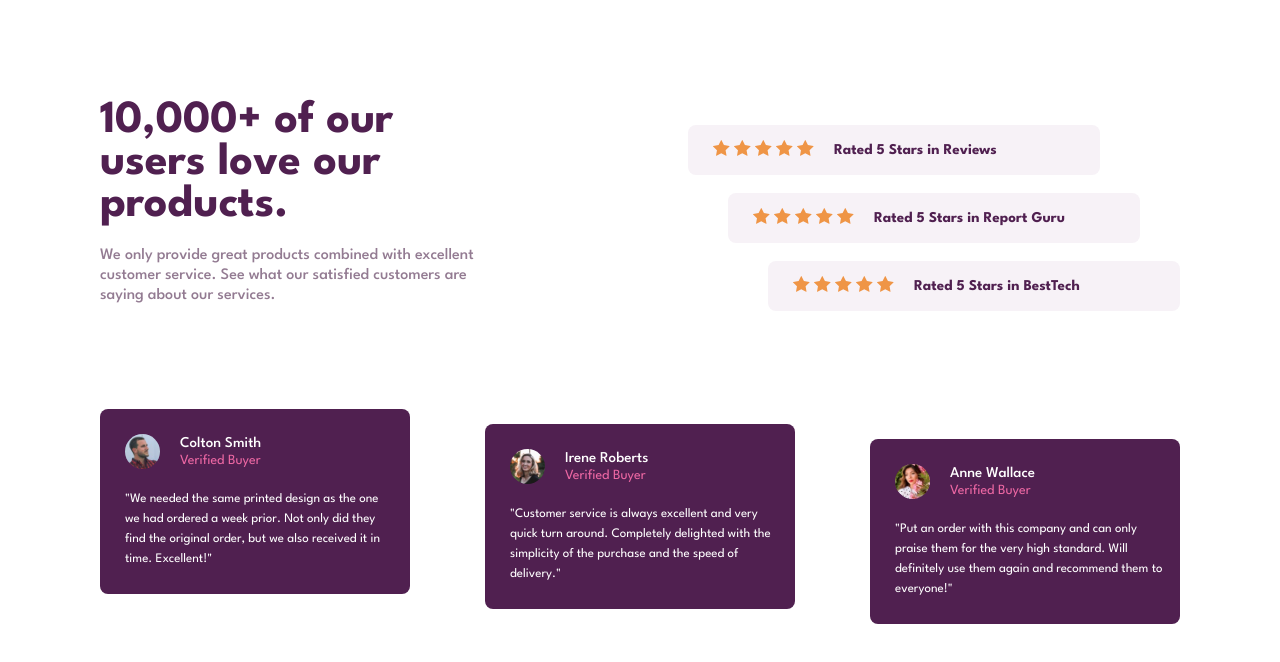
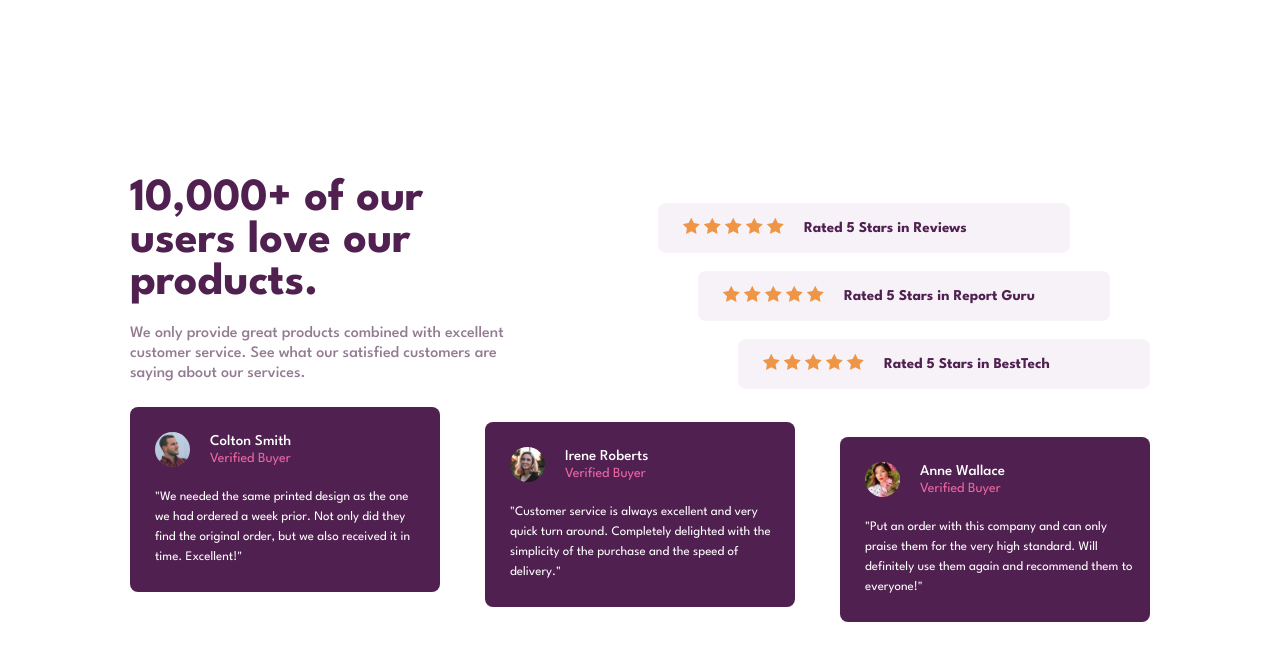
Before and after one commit to Oxillius/Website-Practice, a plain HTML site: page social-proof-section-master/index.html in a window 1280 px wide. Drawn offline with Linux system fonts and the light colour scheme.

Commit message:
Fixed center and resizing issue

```diff
--- a/social-proof-section-master/style.css
+++ b/social-proof-section-master/style.css
@@ -12,14 +12,17 @@
     padding: 0;
 }
 
-.body {
-    max-width: 1200px;
+body {
+    display: grid;
+    place-content: center;
+    min-height: 100vh;
 }
 
 .hero {
     display: flex;
     justify-content: space-between;
-    margin: 100px 100px 80px 100px;
+    max-width: 1200px;
+    margin-top: 50px;
 }
 
 .hero--text {
@@ -72,7 +75,8 @@
 .reviews {
     display: flex;
     justify-content: space-between;
-    margin: 0 100px;
+    min-width: 1020px;
+    margin-bottom: 80px;
 }
 
 .review--card {
@@ -146,6 +150,8 @@
 
     .reviews {
         flex-direction: column;
+        min-width: 100px;
+        margin-bottom: 0px;
     }
 
     .review--card {
```
